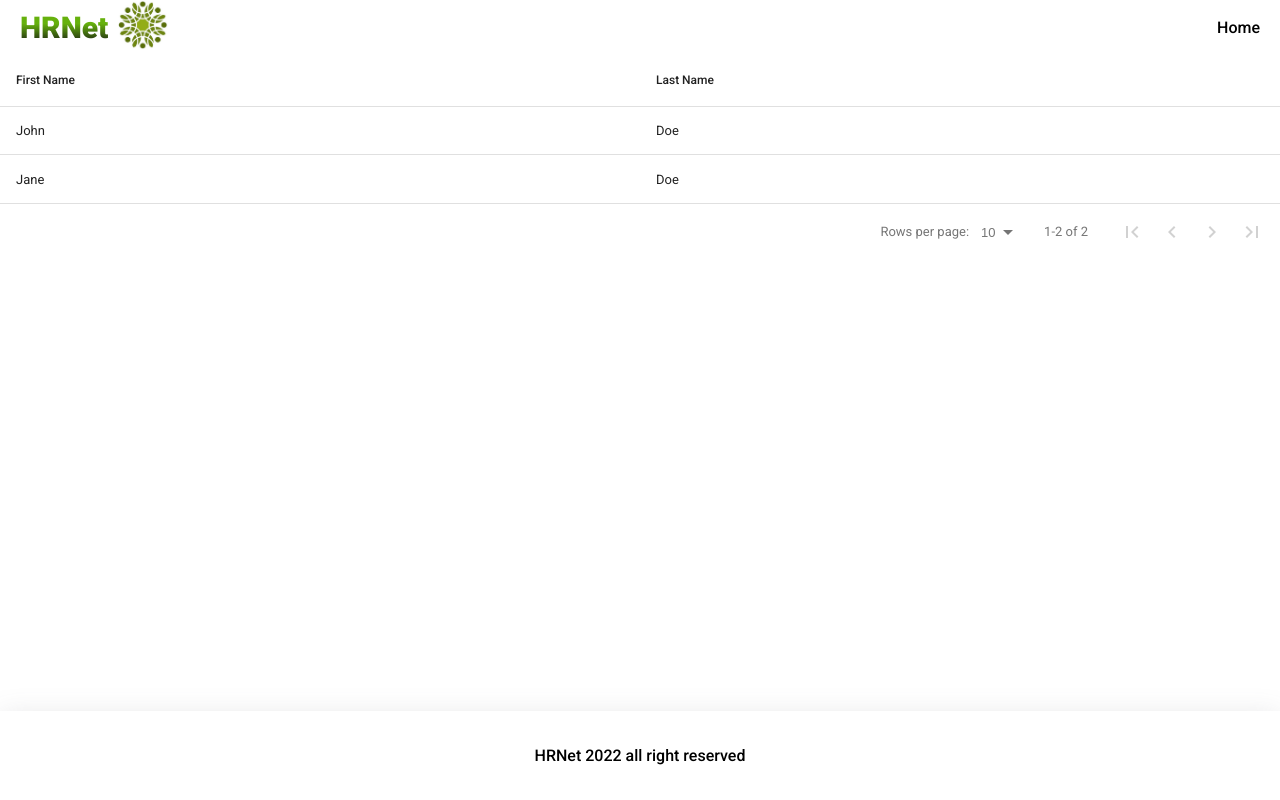
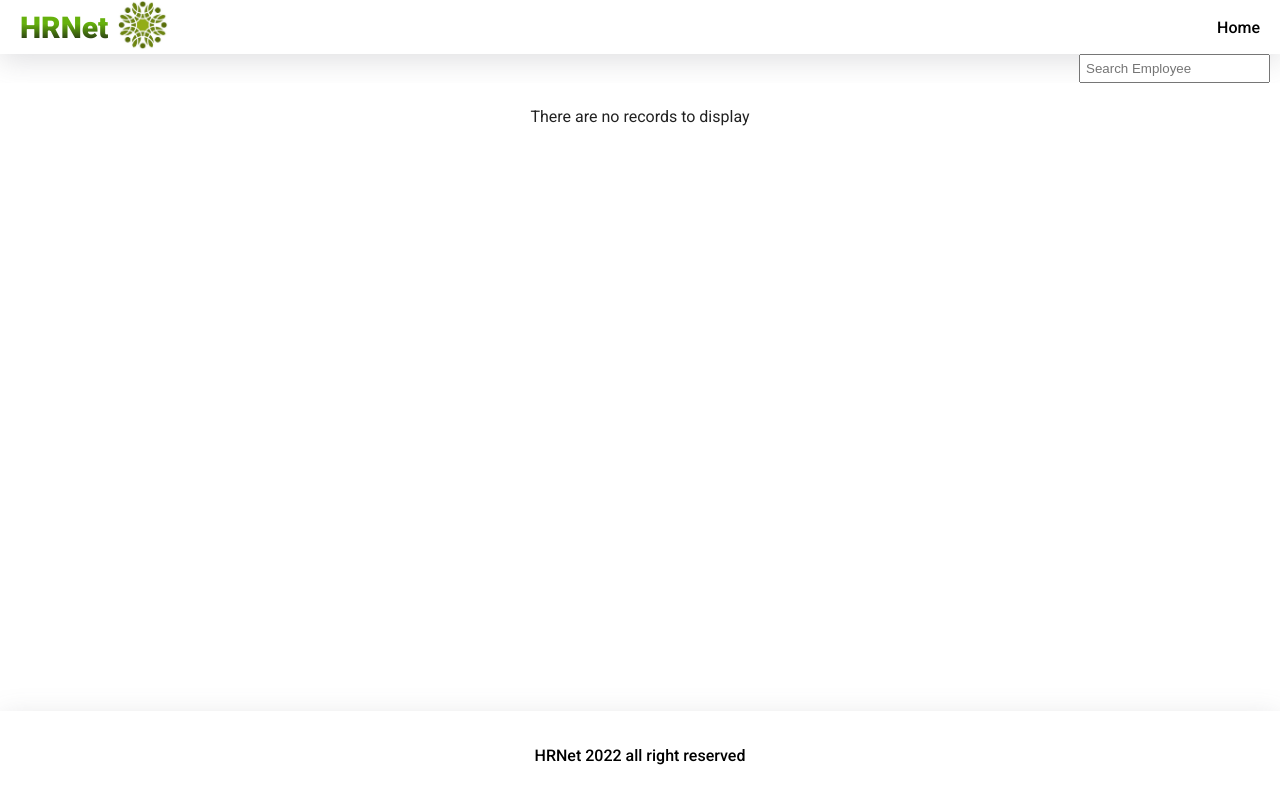
Before and after one commit to Teddys09/HRNet-Project-14, a React (Create React App) app in the folder front/: page /employees in a window 1280 px wide. Built offline with nearby package versions, Linux system fonts and the light colour scheme; the HTML template or start-up script is replaced by a standard one.

Commit message:
Add filter option in currentEmployee

```diff
--- a/front/src/App.js
+++ b/front/src/App.js
@@ -14,6 +14,7 @@ function App() {
         <Header />
         <Routes>
           <Route path="/" element={<Home />} />
+          <Route path="/*" element={<Home />} />
           <Route path="/employees" element={<CurrentEmployees />} />
           <Route path="/createEmployee" element={<CreateEmployee />} />
         </Routes>
--- a/front/src/components/FormEmployee.js
+++ b/front/src/components/FormEmployee.js
@@ -3,6 +3,7 @@ import { State } from '../utils/state';
 import { Department } from '../utils/department';
 import { useDispatch, useSelector } from 'react-redux';
 import { addEmployee } from '../utils/store';
+import SelectMenu from './SelectMenu';
 
 const FormEmployee = () => {
   const dispatch = useDispatch();
@@ -41,6 +42,11 @@ const FormEmployee = () => {
       dispatch(addEmployee(formValues));
     }
   }
+  const test = {
+    name: 'testMenu',
+    id: 'testMenu',
+    options: ['test1', 'test2', 'test3'],
+  };
 
   return (
     <form
@@ -99,6 +105,7 @@ const FormEmployee = () => {
             </option>
           ))}
         </select>
+        <SelectMenu {...test} />
       </div>
       <input type="submit" className="save-button" value="Save" />
     </form>
--- /dev/null
+++ b/front/src/components/SearchBar.js
@@ -0,0 +1,40 @@
+import React from 'react';
+import { useSelector, useDispatch } from 'react-redux';
+import { filterEmployee } from '../utils/store';
+
+const SearchBar = () => {
+  const employee = useSelector((state) => state.employees.employee);
+  console.log(employee);
+  const dispatch = useDispatch();
+
+  function handleInput(e) {
+    console.log(e.target.value);
+    if (e.target.value.length >= 2) {
+      const filteredEmployee = employee.filter(
+        (employee) =>
+          employee.firstName
+            .toLowerCase()
+            .includes(e.target.value.toLowerCase()) ||
+          employee.lastName.toLowerCase().includes(e.target.value.toLowerCase())
+      );
+      console.log(filteredEmployee);
+      if (filteredEmployee.length > 0) {
+        dispatch(filterEmployee(filteredEmployee));
+      }
+    } else {
+      dispatch(filterEmployee([]));
+    }
+  }
+
+  return (
+    <div className="search-bar">
+      <input
+        type="text"
+        placeholder="Search Employee"
+        onInput={(e) => handleInput(e)}
+      />
+    </div>
+  );
+};
+
+export default SearchBar;
--- /dev/null
+++ b/front/src/components/SelectMenu.js
@@ -0,0 +1,15 @@
+import React from 'react';
+
+const SelectMenu = (data) => {
+  return (
+    <select name={data.name} id={data.id}>
+      {data.options.map((option) => (
+        <option key={option} value={option}>
+          {option}
+        </option>
+      ))}
+    </select>
+  );
+};
+
+export default SelectMenu;
--- a/front/src/index.css
+++ b/front/src/index.css
@@ -97,3 +97,13 @@ footer {
   flex-direction: column;
   gap: 10px;
 }
+
+/* Employee List */
+.search-bar {
+  display: flex;
+  justify-content: flex-end;
+  padding-right: 10px;
+}
+.search-bar input {
+  padding: 5px;
+}
--- a/front/src/pages/CurrentEmployees.js
+++ b/front/src/pages/CurrentEmployees.js
@@ -1,7 +1,14 @@
-import React, { useEffect, useState } from 'react';
+import React from 'react';
 import DataTable from 'react-data-table-component';
+import { useSelector } from 'react-redux';
+import SearchBar from '../components/SearchBar';
 
 const CurrentEmployees = () => {
+  const employee = useSelector((state) => state.employees.employee);
+  const filteredEmployee = useSelector(
+    (state) => state.employees.filteredEmployee
+  );
+  console.log(filteredEmployee);
   const columns = [
     {
       name: 'First Name',
@@ -13,24 +20,51 @@ const CurrentEmployees = () => {
       selector: (row) => row.lastName,
       sortable: true,
     },
-  ];
-
-  const data = [
     {
-      firstName: 'John',
-      lastName: 'Doe',
+      name: 'Date of Birth',
+      selector: (row) => row.dateOfBirth,
+      sortable: true,
     },
     {
-      firstName: 'Jane',
-      lastName: 'Doe',
+      name: 'Start Date',
+      selector: (row) => row.startDate,
+      sortable: true,
+    },
+    {
+      name: 'Street',
+      selector: (row) => row.adress.street,
+      sortable: true,
+    },
+    {
+      name: 'City',
+      selector: (row) => row.adress.city,
+      sortable: true,
+    },
+    {
+      name: 'State',
+      selector: (row) => row.adress.state,
+      sortable: true,
+    },
+    {
+      name: 'Zip',
+      selector: (row) => row.adress.zip,
+      sortable: true,
+    },
+    {
+      name: 'Department',
+      selector: (row) => row.department,
+      sortable: true,
     },
   ];
 
-  // make search input for first name and last name
-
   return (
     <section className="current-employee">
-      <DataTable columns={columns} data={data} pagination />
+      <SearchBar />
+      <DataTable
+        columns={columns}
+        data={filteredEmployee.length > 0 ? filteredEmployee : employee}
+        pagination
+      />
     </section>
   );
 };
--- a/front/src/utils/store.js
+++ b/front/src/utils/store.js
@@ -5,15 +5,19 @@ const employeeSlice = createSlice({
   name: 'employees',
   initialState: {
     employee: [],
+    filteredEmployee: [],
   },
   reducers: {
     addEmployee(state, action) {
       state.employee.push(action.payload);
     },
+    filterEmployee(state, action) {
+      state.filteredEmployee = action.payload;
+    },
   },
 });
 
-export const { addEmployee } = employeeSlice.actions;
+export const { addEmployee, filterEmployee } = employeeSlice.actions;
 
 export const store = configureStore({
   reducer: {
```
